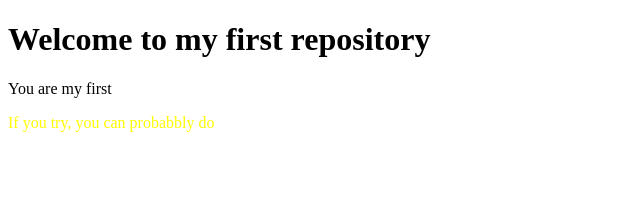
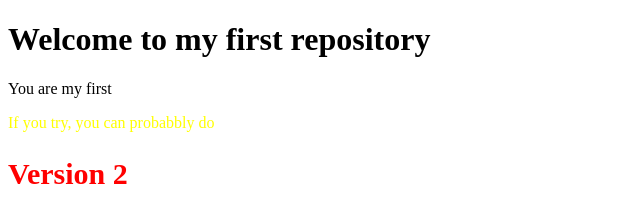
Before and after one commit to ThutaZaw2603/DESTOP-REPOSITORY-1, a plain HTML site: page index.html in a window 1280 px wide. Shown: the whole page, without its empty margins (0-640 px from the left). Drawn offline with Linux system fonts and the light colour scheme.

Commit message:
version2

```diff
--- a/index.html
+++ b/index.html
@@ -2,8 +2,16 @@
 <html>
 	<head>
 		<title> testing on git-hub destop</title>
+		<style>
+			h2{
+				color:red;
+				font-size:30px;
+
+		}
+		</style>
 	</head>
 <body>
 	<h1> Welcome to my first repository </h1>
 	<p> You are my first</p>
 	<p style="color:yellow;"> If you try, you can probabbly do</p>
+	<h2> Version 2</h2>
```
